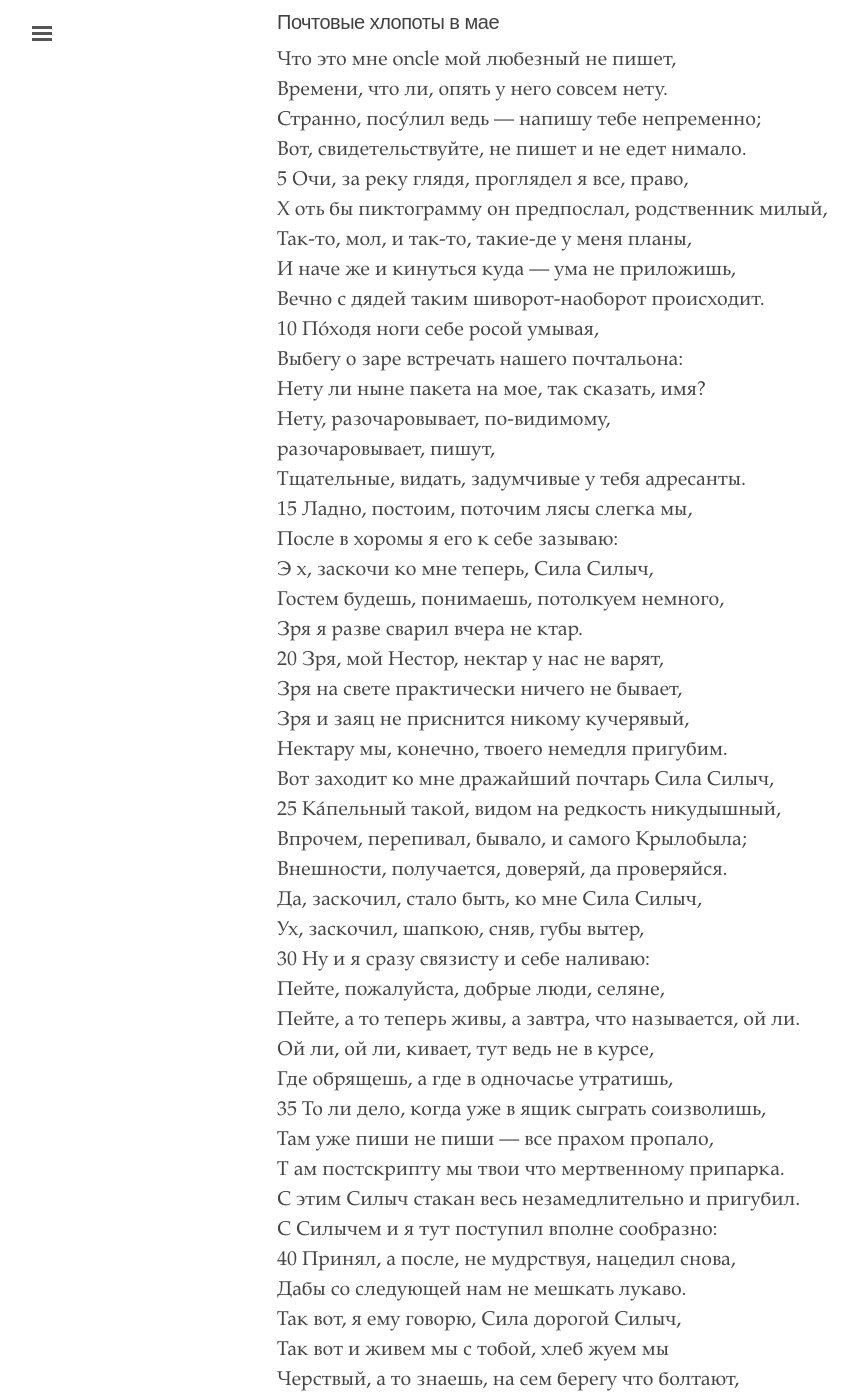
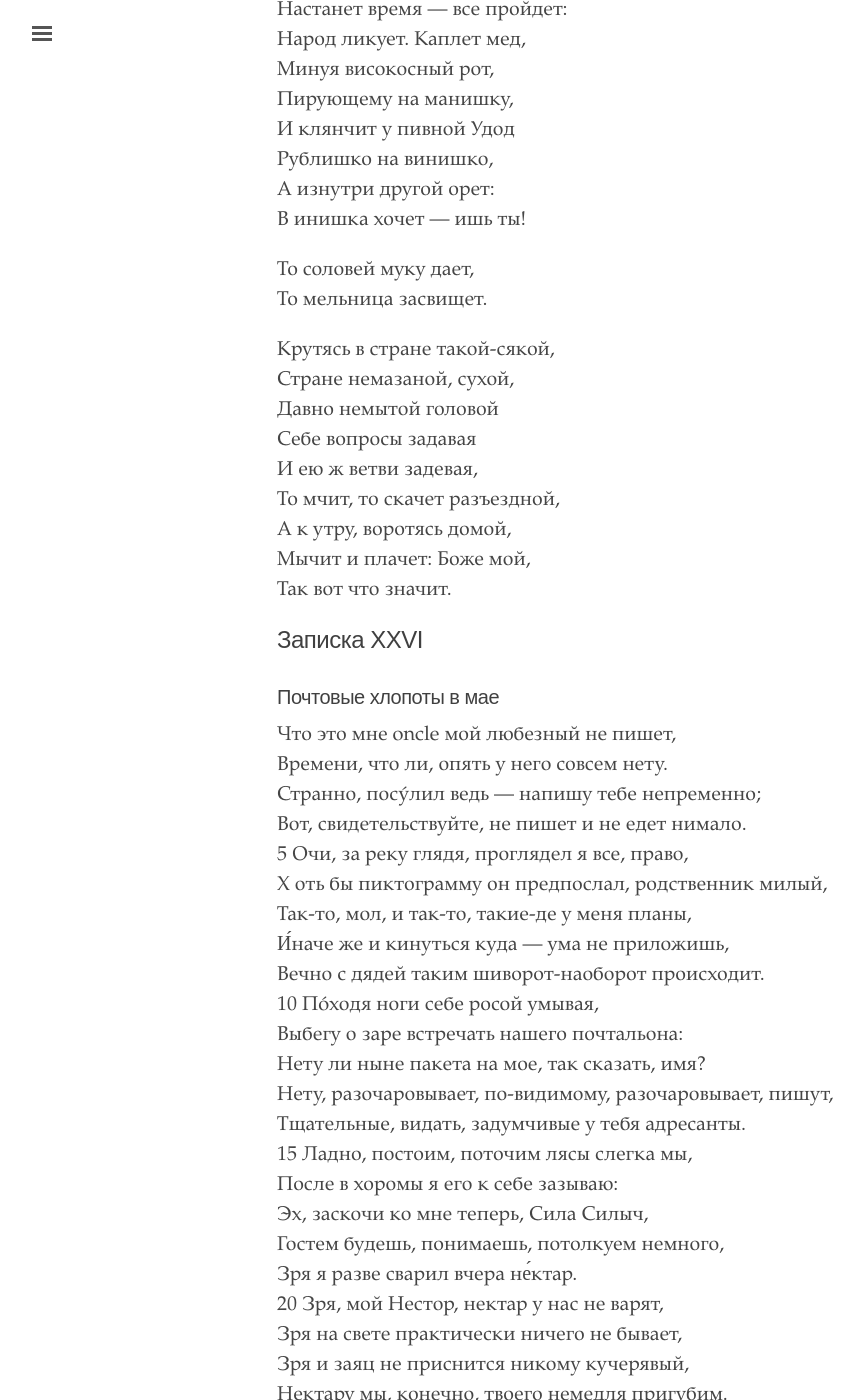
Before and after one commit to digbmc/dog-annotation-site, a Jekyll site: the page built from _texts/11_ru.md, in a window 1280 px wide and 1400 px high, scrolled down 11822 px. Shown: the whole window, without its empty margins (3-867 px from the left). Built offline with Jekyll 4.4.1, drawn with Linux system fonts in a browser that asks for light colours; some of the changed text lies outside the part shown.

Commit message:
added stanzas, italics, accents, capitalization
I messed around with the formatting for Note XXVI to see if I could find a way to nicely format the line numbers, but I did not find a good solution, so I left them as they are (number followed by 2 spaces).

```diff
--- a/_texts/11_ru.md
+++ b/_texts/11_ru.md
@@ -6,64 +6,78 @@
 
 ## Записка XIX
 
-### ПОРТРЕТ ЗНАКОМОГО ЕГЕРЯ
+### Портрет знакомого егеря
 
 - Март хрустящ и хрустален
 - И сосулькой звенит,
 - И дыханьем проталин
 - Через фортку пьянит.
+
 - В сумрак, настом подбитый,
 - Настом, как наждаком,
 - Ты выходишь, небритый,
 - Штаны с пиджаком.
+
 - У тебя есть ботинки,
 - Но не в этом ведь суть,
 - Можно ведь полботинки
 - Смастерить да обуть.
+
 - Труд сей, право, не сложен,
  -Зашла коли речь:
 - Надо лишние кожи
 - От ботинок отсечь.
+
 - Ты — бродяга, ты — странник,
 - Л охмотник хромой.
 - Странен край твой на грани
 - Меж светом и тьмой.
+
 - Вон идет коромысло
 - О ведре лишь одном,
 - Ну да в этом-то смысла
 - Боле, чем в остальном.
+
 - Ты — заядлый волшебник,
 - Ты — кудесник хоть плачь,
 - Но не плачь, есть решебник
 - Всех на свете задач.
+
 - Ты — обходчик, ты — егерь,
 - Пальцев — пять на руке:
 - Отпечатки на снеге,
 - Оттиски на песке.
+
 - В этом хвойном заречье,
 - В деревянной глуши,
 - Раскудряв и беспечен,
 - Живешь на шиши.
+
 - Жизнь твоя — дуновенье,
 - Ветерок заводной
 - И бобылки сопенье
 - Благосклонной одной.
+
 - А живешь ты в сторожке,
 - Есть-имеются где
 - И гармошка, и плошка,
 - И ружье на гвозде.
+
 - На газетной бумаге
 - Сообщение есть:
 - Стерляди в Стерлитамаке
 - И в томате — не счесть.
+
 - А еще ты — гуляка,
 - Помалу не пьешь,
 - Оттого-то собаку
 - Свою волком зовешь.
+
 - Побеги ж на пуантах
 - К родимой реке,
 - Сыт и пьян, сыт и пьян ты,
 - И нос в табаке.
+
 - Спотыкнулся, свалился
 - И веселой гурьбой
 - Под откос покатился —
@@ -71,11 +85,9 @@
 
 ## Записка XX
 
-### Баллада
+### Баллада о городнищенском брандмайоре
 
-#### О городнищенском брандмайоре
-
-- Снова жа даешь луку во сне,
+- Снова жа́даешь луку во сне,
 - А на зимниках — жижа, зажоры.
 - Только мжица дожрет этот снег,
 - На пожарку прибудут стажеры.
@@ -89,7 +101,7 @@
 - Но давать горлопанам натаску.
 - Брандмайор — индивидум в годах,
 - Но, презрев почечуй и одышку,
-- Он в апреле взойдет при звезда х
+- Он в апреле взойдет при звезда́х
 - На свою каланчу или вышку.
 - Козыряет дозорный стажер,
 - Газырям говоря про пожары,
@@ -101,7 +113,7 @@
 - На брандвахте варя брандахлыст.
 - Поглядит — и утратит покой.
 - А наутро, со злобой какой-то,
-- У брандмауэра ста жеров строй
+- У брандмауэра ста́жеров строй
 - Брандмайор обдает из брандспойта.
 
 ## Записка XXI
@@ -111,30 +123,34 @@
 #### (Венок записок)
 
 - 1
-- Безвременье. Постыдная пора.
+- *Безвременье. Постыдная пора.*
 - От розыгрышей уши, лбы пылают.
 - Был спрошен: Вышелбауши бывают?
 - Ответствовал: то хутор в три двора.
+
 - 2
-- Достойно ли вести, как детвора,
+- *Достойно ли вести, как детвора,*
 - Глумясь над всем, подобно стае бестий,
 - Не почитая завтра и вчера
 - И позабыв о совести и чести.
+
 - 3
-- И я хорош — доверился, простак.
+- *И я хорош — доверился, простак.*
 - Неужли было трудно догадаться,
 - Что выше лба ушей не может статься,
 - А хутор Вышелбауши — то так.
+
 - 4
-- Развесил уши — и попал впросак.
+- *Развесил уши — и попал впросак.*
 - Ползут по местности невыгодные слухи,
 - Что я, Запойный, олух и чудак
 - И голова садовая два уха.
+
 - 5
-- Безвременье, постыдная пора,
-- Достойно ли вести, как детвора,
-- И я хорош — доверился, простак,
-- Развесил уши и попал впросак.
+- *Безвременье, постыдная пора,*
+- *Достойно ли вести, как детвора,*
+- *И я хорош — доверился, простак,*
+- *Развесил уши и попал впросак.*
 
 ## Записка XXII
 
@@ -163,7 +179,7 @@
 - Вольготная жизня за реками,
 - Но ярче бы тульских полуд —
 - Остаться мне было б с калеками,
-- С гуляками на  лето тут.
+- С гуляками на́ лето тут.
 - Прощай, Городнище, товарищи,
 - Махни, говорит, мне крылом,
 - Сойдемся бог знает когда еще
@@ -302,6 +325,7 @@
 - И дым глотать не оставляя,
 - И бициклет терзая свой,
 - Он мельтешит как заводной.
+
 - Он беден, глуп, ему не спится.
 - Не спится, няня, что со мной?
 - Он если стар, то молодится,
@@ -313,8 +337,10 @@
 - Молчи, стряпуха, мне Жар-птица
 - Вчера привиделась во сне
 - И предрекла нам пожениться.
+
 - И хоть порезаться боится,
 - Все правит бритву при луне.
+
 - Крутясь в такой-сякой стране,
 - В провинции или в столице,
 - Он поражен, как мир вертится
@@ -327,6 +353,7 @@
 - Полуподвальная мокрица.
 - А мать твердит через окно:
 - Заклей-ка на зиму окно.
+
 - Зиме конец — весне случиться.
 - И разъездной на слякоть злится,
 - Которой улица стремится
@@ -334,6 +361,7 @@
 - Употребляя в дело спицы
 - Великосветских колесниц и
 - Кабриолетов и ландо.
+
 - Подобно крякве подсадной,
 - Под дулом крякать обреченной
 - И бельевою бечевой
@@ -345,22 +373,24 @@
 - Родись он только под звездою
 - Какой-нибудь неразъездною,
 - А утка — не под подсадной.
+
 - (Отметим: вечером в реке,
 - Когда нельзя уж в бильбоке,
 - Когда поспели самовары
 - И на террасах тары-бары,
 - Когда, вязанье отложив,
-- Ваш дед Над пропастью, во ржи
+- Ваш дед *Над пропастью, во ржи*
 - Читает бабушке, когда
 - Та призадумалась, а сыр во рту держала,
 - Когда зацокали кресала,
-- И вот еще одно когда —
+- И вот еще одно *когда* —
 - Когда пропали провода, —
 - Мы видим звезды в глубине:
 - Ведь подсадные все оне,
 - А остальные к ним с небес
 - Катят отрадою очес:
 - Загадывайте без промедленья.)
+
 - Но не дано. Судьбы решенье
 - Пересмотреть, alas, не нам.
 - Из некоторого учрежденья
@@ -368,6 +398,7 @@
 - Позвольте, что опять за хлам!
 - Помилуйте, виднее вам,
 - Однако распишитесь — там.
+
 - И снова едет разъездной,
 - То прямо едет, то свернет.
 - Мил человек, ты кто такой?
@@ -380,6 +411,7 @@
 - Подошвой слюни,
 - И ни с того да ни с сего
 - Распустит нюни.
+
 - Настанет время — все пройдет:
 - Народ ликует. Каплет мед,
 - Минуя високосный рот,
@@ -388,8 +420,10 @@
 - Рублишко на винишко,
 - А изнутри другой орет:
 - В инишка хочет — ишь ты!
+
 - То соловей муку дает,
 - То мельница засвищет.
+
 - Крутясь в стране такой-сякой,
 - Стране немазаной, сухой,
 - Давно немытой головой
@@ -411,19 +445,18 @@
 - 5  Очи, за реку глядя, проглядел я все, право,
 - Х оть бы пиктограмму он предпослал, родственник милый,
 - Так-то, мол, и так-то, такие-де у меня планы,
-- И наче же и кинуться куда — ума не приложишь,
+- И́наче же и кинуться куда — ума не приложишь,
 - Вечно с дядей таким шиворот-наоборот происходит.
 - 10  Пóходя ноги себе росой умывая,
 - Выбегу о заре встречать нашего почтальона:
 - Нету ли ныне пакета на мое, так сказать, имя?
-- Нету, разочаровывает, по-видимому,
-- разочаровывает, пишут,
+- Нету, разочаровывает, по-видимому, разочаровывает, пишут,
 - Тщательные, видать, задумчивые у тебя адресанты.
 - 15  Ладно, постоим, поточим лясы слегка мы,
 - После в хоромы я его к себе зазываю:
-- Э х, заскочи ко мне теперь, Сила Силыч,
+- Эх, заскочи ко мне теперь, Сила Силыч,
 - Гостем будешь, понимаешь, потолкуем немного,
-- Зря я разве сварил вчера не ктар.
+- Зря я разве сварил вчера не́ктар.
 - 20  Зря, мой Нестор, нектар у нас не варят,
 - Зря на свете практически ничего не бывает,
 - Зря и заяц не приснится никому кучерявый,
@@ -441,7 +474,7 @@
 - Где обрящешь, а где в одночасье утратишь,
 - 35  То ли дело, когда уже в ящик сыграть соизволишь,
 - Там уже пиши не пиши — все прахом пропало,
-- Т ам постскрипту мы твои что мертвенному припарка.
+- Там постскрипту́мы твои что мертвенному припарка.
 - С этим Силыч стакан весь незамедлительно и пригубил.
 - С Силычем и я тут поступил вполне сообразно:
 - 40  Принял, а после, не мудрствуя, нацедил снова,
@@ -458,7 +491,7 @@
 - Может, съели, а может, пустые то враки,
 - Бабушка, выражаются, пополам говорила.
 - Тут мы с Силычем пригубили опять, снова-здорово,
-- Или, что называется, подовтори ли.
+- Или, что называется, подовтори́ли.
 - 55  С другом Силычем зелье губить наладив,
 - Друга Силыча решил я кое на что подзадорить:
 - Вот бы нам почитать невзначай некоторые цидулки.
```
Also changed, not shown: other parts of _texts/11_ru.md (+14 -7 lines).
